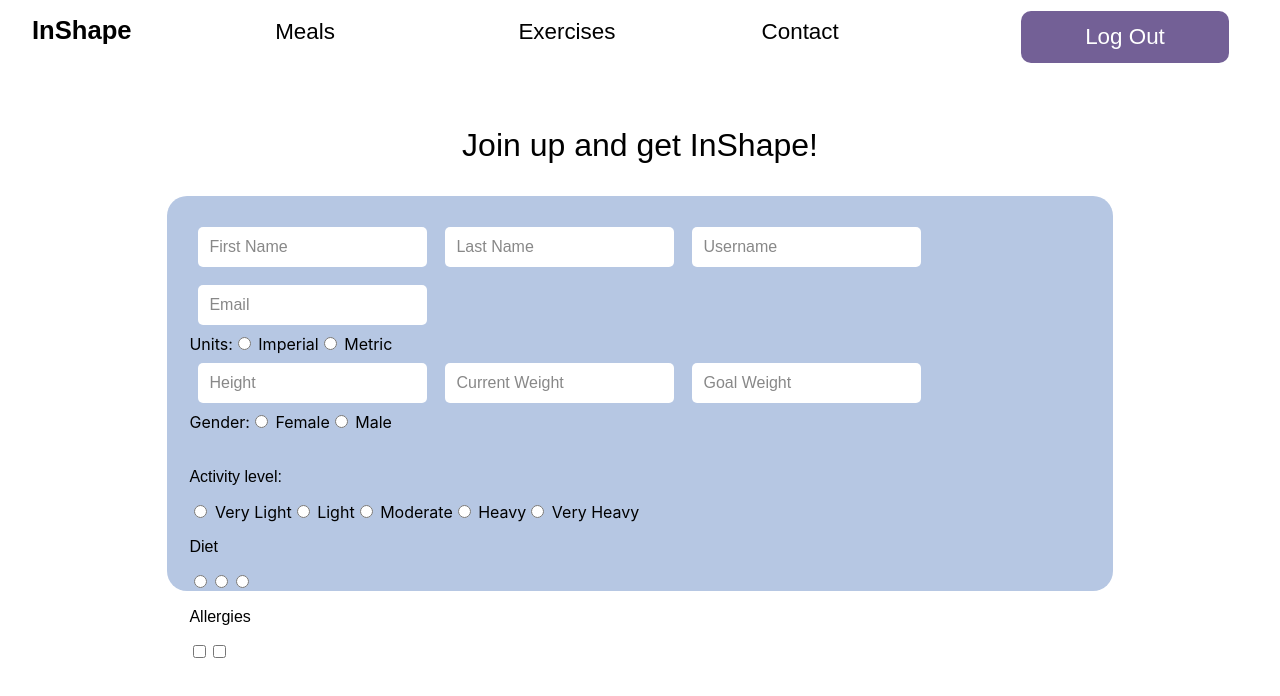
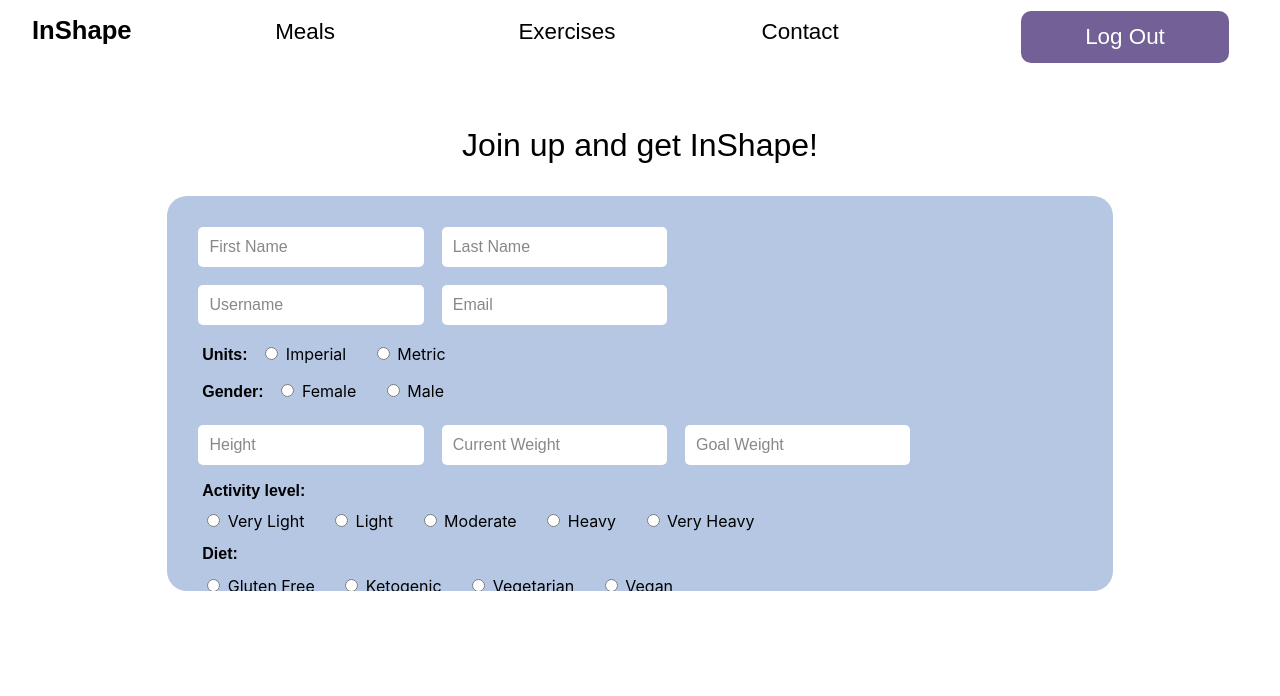
Before and after one commit to rebecca-millerr/InShape, a React (Create React App) app in the folder client/: page /sign-up in a window 1280 px wide. Shown: the top 696 px of the page. Built offline with nearby package versions, Linux system fonts and the light colour scheme.

Commit message:
Signup stuff

```diff
--- /dev/null
+++ b/client/src/Allergy.css
@@ -0,0 +1,17 @@
+.Allergy {
+    border-radius: 5px;
+    background-color: #ddd;
+    font-weight: 300;
+    transition: 0.4s;
+    display: block;
+    position: relative;
+    padding: 0.6em;
+    margin: 0.3em;
+    min-width: 51%;
+    max-width: 100%;
+    float: left;
+}
+
+.Allergy:hover {
+    background-color: #aaa;
+}
--- /dev/null
+++ b/client/src/Allergy.js
@@ -0,0 +1,19 @@
+import React from 'react';
+
+import './Allergy.css';
+
+class Allergy extends React.Component {
+    constructor() {
+        super();
+    }
+
+    render() {
+        return(
+            <div className = "Allergy" onClick = {() => this.props.deleteMe(this.props.id)}>
+                {this.props.allergy}
+            </div>
+        )
+    }
+}
+
+export default Allergy;
--- a/client/src/MealSection.css
+++ b/client/src/MealSection.css
@@ -11,11 +11,3 @@
     border-radius: 20px;
     background-color: #bbcfed;
 }
-
-.Left {
-    float: left;
-}
-
-.Right {
-    float: right;
-}
--- a/client/src/SignUp.css
+++ b/client/src/SignUp.css
@@ -11,6 +11,7 @@
 .FormBox {
     width: 80%;
     height: 350px;
+    overflow-y: auto;
     margin: 0 auto;
     background-color: #b6c7e3;
     border-radius: 20px;
@@ -19,6 +20,9 @@
 }
 
 .TextField {
+    box-sizing: border-box;
+    display: inline-block;
+    width: 25%;
     border-color: transparent;
     border-radius: 5px;
     font-size: 1em;
@@ -35,3 +39,64 @@
     box-shadow: 0 0 5px #555;
     outline: none;
 }
+
+.RadioSection {
+    box-sizing: border-box;
+    margin: 0.4em 0.8em 0.7em 0.8em;
+}
+
+.RadioOption {
+    margin: 0.2em 0.8em;
+    display: inline-block;
+}
+
+.InlineRadioTitle {
+    display: inline-block;
+    font-weight: 600;
+    margin: 0;
+}
+
+.FirstOption {
+    margin-left: 0 !important;
+}
+
+.RadioTitle {
+    margin: 0.5em 0;
+    font-weight: 600;
+}
+
+.RadioOptionClose {
+    display: inline-block;
+    margin: 0.3em 0.8em;
+}
+
+.AllergyBox {
+    background-color: #fff;
+    box-sizing: border-box;
+    height: 200px;
+    width: 60%;
+    float: right;
+    padding: 2% 4%;
+    margin: 1% 5% 3% 5%;
+    border-radius: 5px;
+    overflow: auto;
+    position: relative;
+}
+
+.SubmitButton {
+    background-color: #666;
+    color: #fff;
+    padding: 0.6em 3em;
+    margin: 4em 0.8em;
+    border-radius: 20px;
+    border: transparent;
+    font-size: 1em;
+    font-family: sans-serif;
+    font-weight: 200;
+    outline: none;
+    transition: 0.4s;
+}
+
+.SubmitButton:hover {
+    background-color: #999;
+}
--- a/client/src/SignUp.js
+++ b/client/src/SignUp.js
@@ -1,13 +1,78 @@
 import React from 'react';
 
 import './SignUp.css';
+import Allergy from './Allergy';
 
 class SignUp extends React.Component {
     constructor() {
         super();
+        this.state = {
+            firstName : "",
+            lastName : "",
+            username : "",
+            email : "",
+            units : "",
+            gender : "",
+            height : "",
+            currWeight : "",
+            goalWeight : "",
+            activity : "",
+            diet : "",
+            currAllergy : "",
+            allergies : [],
+            lastKey : -1
+        }
+
+        this.handleChange = this.handleChange.bind(this);
+        this.clickToDelete = this.clickToDelete.bind(this);
+    }
+
+    handleChange(event) {
+        const {name, value} = event.target;
+        this.setState({
+            [name] : value
+        });
+
+        // update list of allergies if necessary and clears current field
+        if ( name === 'currAllergy' && value.substr(value.length - 1) === ',' ) {
+            this.setState(prevState => {
+                const allergyNoComma = value.substr(0, value.length - 1);
+                prevState.allergies.push({
+                    id : prevState.lastKey + 1,
+                    allergy : allergyNoComma
+                });
+
+                return {
+                    currAllergy : "",
+                    allergies : prevState.allergies,
+                    lastKey : prevState.lastKey + 1
+                }
+            })
+        }
+    }
+
+    clickToDelete(key) {
+        for ( let i = 0; i < this.state.allergies.length; i++ ) {
+            if ( this.state.allergies[i].id === key ) {
+                this.setState(prevState => {
+                    prevState.allergies.splice(i, 1);
+
+                    return { allergies : prevState.allergies }
+                });
+                break;
+            }
+        }
     }
 
     render() {
+
+        const allAllergies = this.state.allergies.map(allergy =>
+            <Allergy
+                deleteMe = {this.clickToDelete}
+                key = {allergy.id}
+                id = {allergy.id}
+                allergy = {allergy.allergy}
+            />);
 
         // TODO: enforce input types
         // TODO: create calorie intake formula
@@ -17,7 +82,10 @@ class SignUp extends React.Component {
         // TODO: find diets
         // TODO: find allergies
         // TODO: fix styling
-        // allergies sep by commas
+        // TODO: enforce commas
+        // TODO: pretty radio buttons
+        // TODO: implement rest of state
+        // TODO: add delete icon on allergies
 
         return(
             <div className = "SignUpPage">
@@ -35,6 +103,8 @@ class SignUp extends React.Component {
                         placeholder = "Last Name"
                         className = "TextField"
                     />
+                    <br />
+
                     <input
                         type = "text"
                         name = "username"
@@ -49,18 +119,34 @@ class SignUp extends React.Component {
                     />
                     <br />
 
-                    <div>Units:
-                        <label>
+                    <div className = "RadioSection">
+                        <p className = "InlineRadioTitle">Units:</p>
+                        <label className = "RadioOption">
                             <input
                                 type = "radio"
                                 name = "units"
                             /> Imperial
                         </label>
-                        <label>
+                        <label className = "RadioOption">
                             <input
                                 type = "radio"
                                 name = "units"
                             /> Metric
+                        </label>
+                    </div>
+                    <div className = "RadioSection">
+                        <p className = "InlineRadioTitle">Gender:</p>
+                        <label className = "RadioOption">
+                            <input
+                                type = "radio"
+                                name = "gender"
+                            /> Female
+                        </label>
+                        <label className = "RadioOption">
+                            <input
+                                type = "radio"
+                                name = "gender"
+                            /> Male
                         </label>
                     </div>
 
@@ -84,77 +170,102 @@ class SignUp extends React.Component {
                     />
                     <br />
 
-                    <div>Gender:
-                        <label>
-                            <input
-                                type = "radio"
-                                name = "gender"
-                            /> Female
-                        </label>
-                        <label>
-                            <input
-                                type = "radio"
-                                name = "gender"
-                            /> Male
-                        </label>
-                    </div>
-                    <br />
-
-                    <p>Activity level: </p>
-                    <label>
+                    <div className = "RadioSection">
+                        <p className = "RadioTitle">Activity level: </p>
+                        <label className = "RadioOption FirstOption">
                             <input
                                 type = "radio"
                                 name = "units"
                             /> Very Light
                         </label>
-                    <label>
+                        <label className = "RadioOption">
                             <input
                                 type = "radio"
                                 name = "units"
                             /> Light
                         </label>
-                    <label>
+                        <label className = "RadioOption">
                             <input
                                 type = "radio"
                                 name = "units"
                             /> Moderate
                         </label>
-                    <label>
+                        <label className = "RadioOption">
                             <input
                                 type = "radio"
                                 name = "units"
                             /> Heavy
                         </label>
-                    <label>
+                        <label className = "RadioOption">
                             <input
                                 type = "radio"
                                 name = "units"
                             /> Very Heavy
                         </label>
+                    </div>
 
-                    <p>Diet</p>
+                    <div className = "RadioSection">
+                        <p className = "RadioTitle">Diet:</p>
+                        <label className = "RadioOptionClose FirstOption">
                             <input
                                 type = "radio"
                                 name = "diet"
-                    />
+                            /> Gluten Free
+                        </label>
+                        <label className = "RadioOptionClose">
                             <input
                                 type = "radio"
                                 name = "diet"
-                    />
+                            /> Ketogenic
+                        </label>
+                        <label className = "RadioOptionClose">
                             <input
                                 type = "radio"
                                 name = "diet"
+                            /> Vegetarian
+                        </label>
+                        <label className = "RadioOptionClose">
+                            <input
+                                type = "radio"
+                                name = "diet"
+                            /> Vegan
+                        </label>
+                        <br />
+                        <label className = "RadioOptionClose FirstOption">
+                            <input
+                                type = "radio"
+                                name = "diet"
+                            /> Pescetarian
+                        </label>
+                        <label className = "RadioOptionClose">
+                            <input
+                                type = "radio"
+                                name = "diet"
+                            /> Paleo
+                        </label>
+                        <label className = "RadioOptionClose">
+                            <input
+                                type = "radio"
+                                name = "diet"
+                            /> Primal
+                        </label>
+                    </div>
+
+                    <input
+                        type = "text"
+                        name = "currAllergy"
+                        placeholder = "Allergies"
+                        onChange = {this.handleChange}
+                        value = {this.state.currAllergy}
+                        className = "TextField"
                     />
+                    <div className = "AllergyBox">
+                        {allAllergies}
+                    </div>
 
-                    <p>Allergies</p>
-                    <input
-                        type = "checkbox"
-                        name = ""
-                    />
-                    <input
-                        type = "checkbox"
-                        name = ""
-                    />
+                    <div>
+                        <button type = "submit" className = "SubmitButton">Submit</button>
+                    </div>
                 </form>
             </div>
         )
```
Also changed, not shown: client/src/Meals.js (+51 -51 lines). Lines whose indentation alone changed are shown as unchanged.
